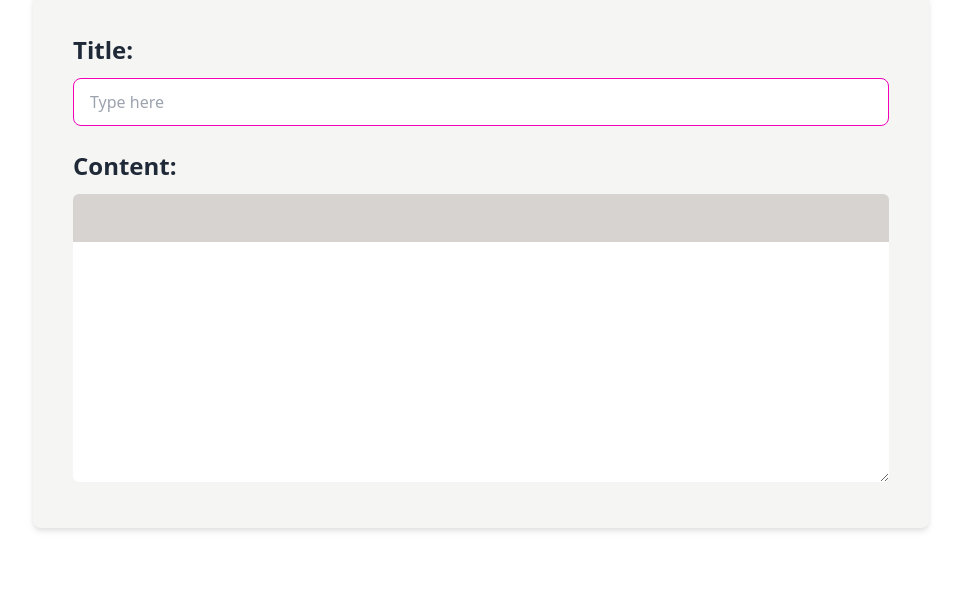
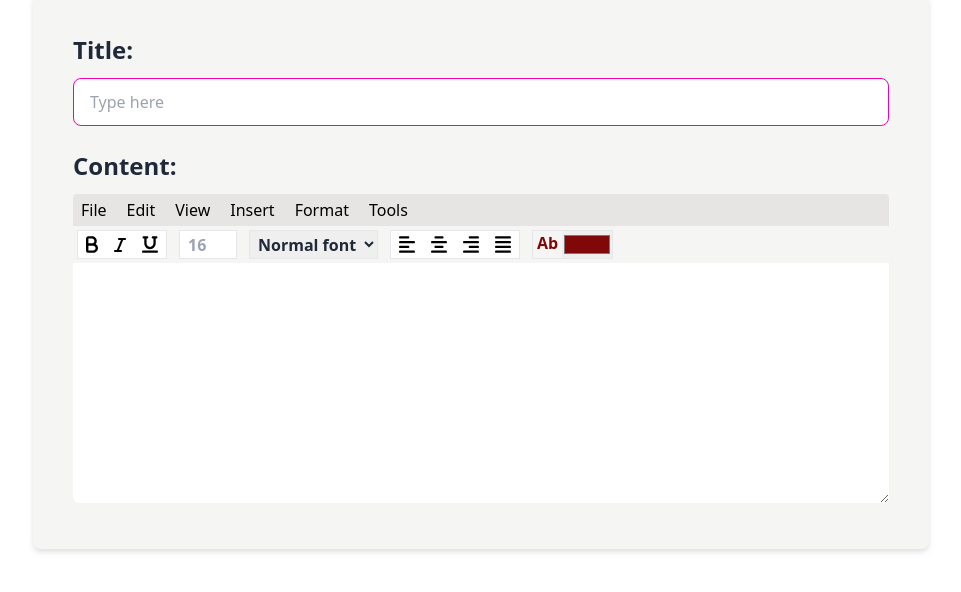
Before and after one commit to NahidAhmed47/text-editor, a plain HTML site: page index.html in a window 1280 px wide. Shown: the part 90-682 px from the top of the page, without its empty margins (159-1120 px from the left). Drawn offline with nearby package versions, Linux system fonts and the light colour scheme.

Commit message:
design completed

```diff
--- a/index.html
+++ b/index.html
@@ -24,15 +24,69 @@
       </h1>
     </header>
     <main>
-      <section class="max-w-4xl sm:mx-auto bg-stone-100 rounded-lg drop-shadow-md p-5 md:p-10">
+      <section class="max-w-4xl sm:mx-auto bg-stone-100 rounded-lg drop-shadow-md p-3 sm:p-10">
         <h2 class="text-1xl sm:text-2xl font-semibold">Title:</h2>
-        <input type="text" placeholder="Type here" class="input input-bordered input-secondary w-full w-full my-1 sm:my-3" />
+        <input type="text" placeholder="Type here" class="input input-bordered input-secondary w-full my-1 sm:my-3" />
         <!-- Content section -->
         <section>
             <h2 class="text-1xl sm:text-2xl font-semibold py-1 sm:py-3">Content:</h2>
             <div>
-                <div class="h-12 w-full bg-stone-300 rounded-t-md">
-
+                <div class=" w-full bg-stone-200 rounded-t pl-1 sm:pl-2 py-1 flex gap-1 sm:gap-4">
+                  <a href="#"><p class="text-xs sm:text-base text-black mr-1 hover:text-gray-600">File</p></a>
+                  <a href="#"><p class="text-xs sm:text-base text-black mr-1 hover:text-gray-600">Edit</p></a>
+                  <a href="#"><p class="text-xs sm:text-base text-black mr-1 hover:text-gray-600">View</p></a>
+                  <a href="#"><p class="text-xs sm:text-base text-black mr-1 hover:text-gray-600">Insert</p></a>
+                  <a href="#"><p class="text-xs sm:text-base text-black mr-1 hover:text-gray-600">Format</p></a>
+                  <a href="#"><p class="text-xs sm:text-base text-black mr-1 hover:text-gray-600">Tools</p></a>
+                </div>
+                <!-- Editor div -->
+                <div>
+                  <div class="p-1 flex flex-wrap gap-1 sm:gap-3">
+                    <div class="flex justify-center items-center flex-wrap  bg-white  border w-fit">
+                      <div class="pr-1 sm:pr-2 px-1 sm:px-2 py-1 hover:bg-gray-500">
+                        <img class="w-2 sm:w-3" src="icons/b-solid.svg" alt="b-solid">
+                      </div>
+                      <div class="pr-1 sm:pr-2 px-1 sm:px-2 py-1 hover:bg-gray-500">
+                        <img class="w-2 sm:w-3" src="icons/italic-solid.svg" alt="i-solid">
+                      </div>
+                      <div class="pr-1 sm:pr-2 px-1 sm:px-2 py-1 hover:bg-gray-500">
+                        <img class="w-2 sm:w-4" src="icons/underline-solid.svg" alt="u-solid">
+                      </div>
+                    </div>
+                    <div class="border w-fit">
+                      <input class="h-full w-10 sm:w-14 text-xs sm:text-base px-1 sm:px-2 font-semibold" type="number" name="" id="" placeholder="16">
+                    </div>
+                    <div class="border w-fit ">
+                      <select id="" class="h-full px-0 sm:px-1 text-xs sm:text-base font-semibold">
+                        <option value="">Normal font</option>
+                        <option value="dog">Dog</option>
+                        <option value="cat">Cat</option>
+                        <option value="hamster">Hamster</option>
+                        <option value="parrot">Parrot</option>
+                        <option value="spider">Spider</option>
+                        <option value="goldfish">Goldfish</option>
+                      </select>
+                    </div>
+                    <div class="flex justify-center items-center  bg-white border w-fit">
+                      <div class="pr-1 sm:pr-2 px-1 sm:px-2 py-1 hover:bg-gray-500">
+                        <img class="w-2 sm:w-4" src="icons/align-left-solid.svg" alt="b-solid">
+                      </div>
+                      <div class="pr-1 sm:pr-2 px-1 sm:px-2 py-1 hover:bg-gray-500">
+                        <img class="w-2 sm:w-4" src="icons/align-center-solid.svg" alt="i-solid">
+                      </div>
+                      <div class="pr-1 sm:pr-2 px-1 sm:px-2 py-1 hover:bg-gray-500">
+                        <img class="w-2 sm:w-4" src="icons/align-right-solid.svg" alt="u-solid">
+                      </div>
+                      <div class="pr-1 sm:pr-2 px-1 sm:px-2 py-1 hover:bg-gray-500">
+                        <img class="w-2 sm:w-4" src="icons/align-justify-solid.svg" alt="u-solid">
+                      </div>
+                    </div>
+                    <div class="flex border w-fit">
+                      <h4 class="text-xs sm:text-base font-bold text-[#810808] px-1">Ab</h4>
+                      <input class="h-full" type="color" id="head" name="head"
+                       value="#810808">
+                    </div>
+                  </div>
                 </div>
                 <div>
                     <textarea class="w-full rounded-b-md" name="" id="" cols="30" rows="10"></textarea>
```
Also changed, not shown: icons/align-center-solid.svg (added), icons/align-justify-solid.svg (added), icons/align-left-solid.svg (added), icons/align-right-solid.svg (added), icons/autoprefixer.svg (added), icons/b-solid.svg (added), icons/italic-solid.svg (added), icons/reply-solid.svg (added), icons/underline-solid.svg (added).
